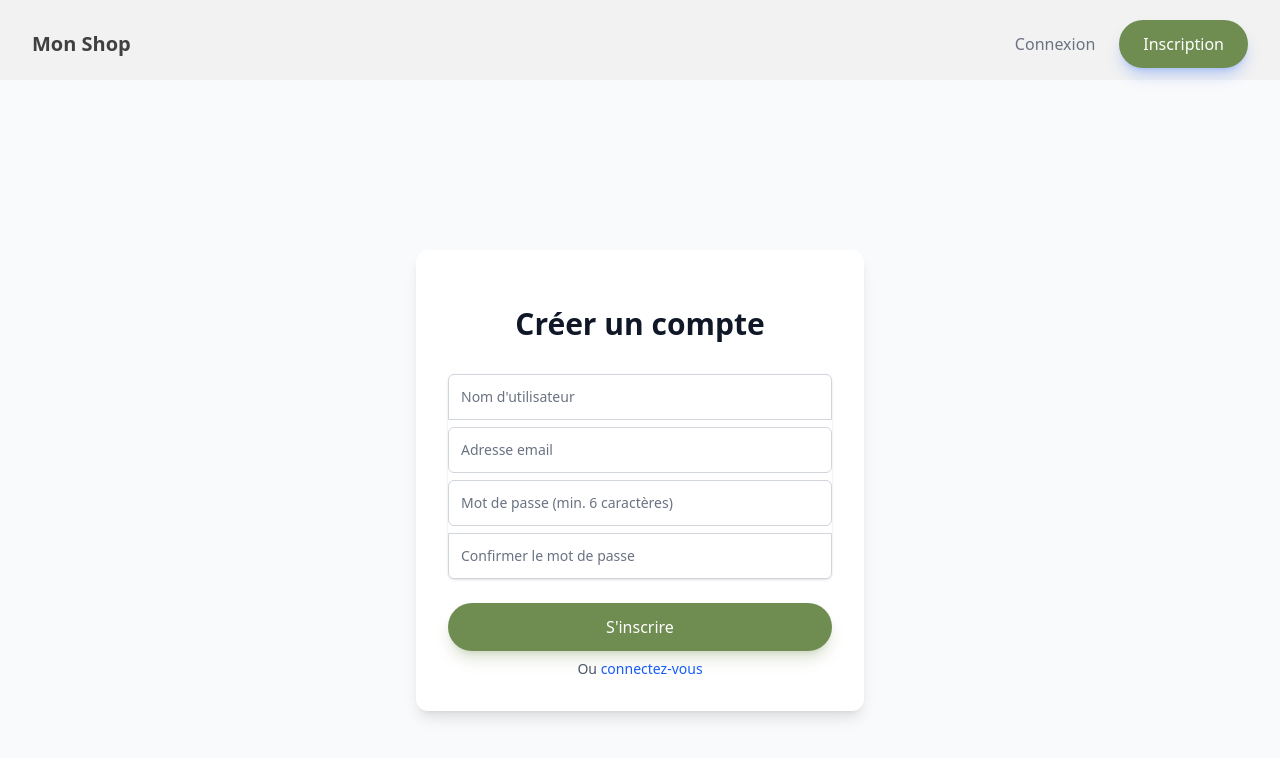
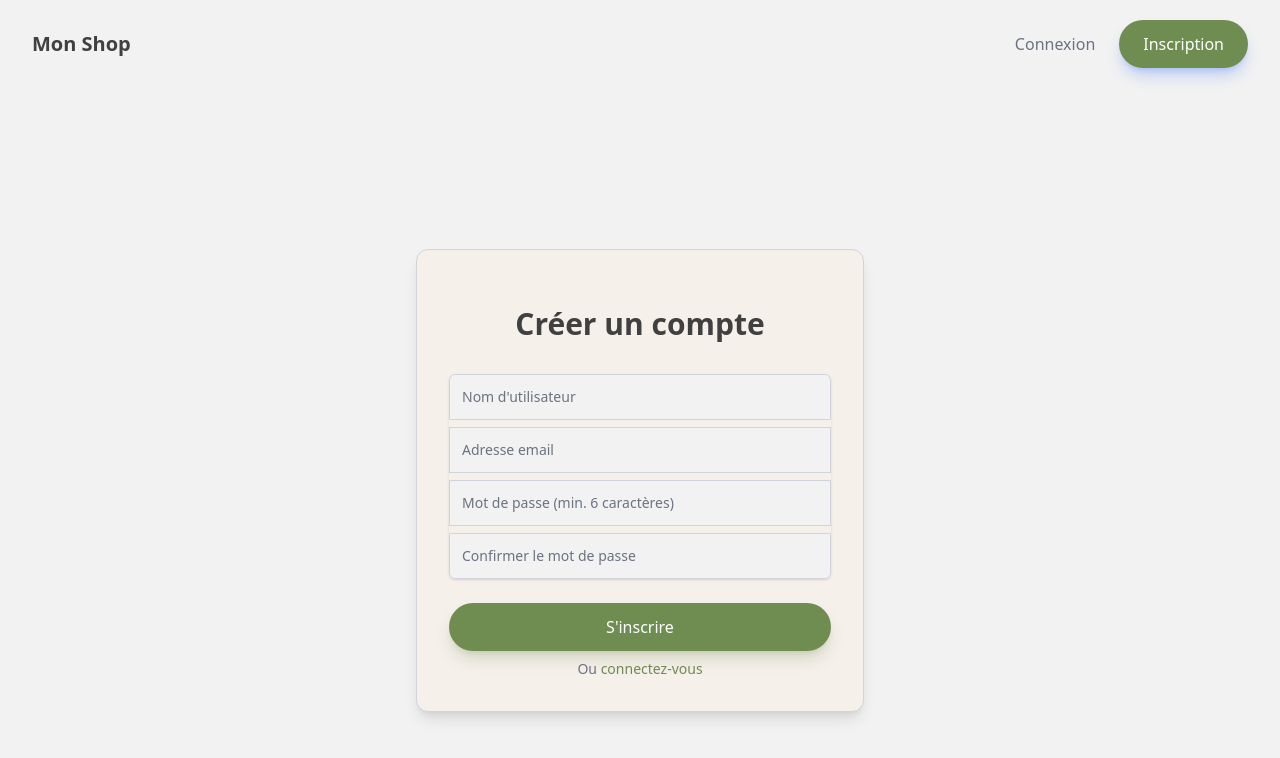
Before and after one commit to MateoOff/E-comProjet, a React app in the folder frontend/: page /register in a window 1280 px wide. Shown: the top 758 px of the page. Built offline with nearby package versions, Linux system fonts and the light colour scheme; the HTML template or start-up script is replaced by a standard one.

Commit message:
derniere modif

```diff
--- a/frontend/src/components/Button.jsx
+++ b/frontend/src/components/Button.jsx
@@ -12,9 +12,7 @@ export const Button = ({
     default:
       "bg-primary text-primary-foreground hover:bg-primary/90 shadow-lg shadow-primary/25",
     destructive:
-      "bg-red-600 text-white hover:bg-red-700 shadow-lg shadow-red-600/25",
-    outline:
-      "border border-input bg-transparent hover:bg-accent hover:text-accent-foreground",
+      "bg-destructive text-white hover:bg-destructive/80 shadow-lg shadow-destructive/25",
     primary:
       "bg-primary text-white hover:bg-primary/75 shadow-lg shadow-primary/25",
   };
--- a/frontend/src/components/ThemeToggle.jsx
+++ b/frontend/src/components/ThemeToggle.jsx
@@ -30,10 +30,7 @@ export const ThemeToggle = ({ className }) => {
     <button
       onClick={toggleTheme}
       className={cn(
-        "p-2 rounded-full transition-colors duration-300",
-        "hover:bg-gray-200 dark:hover:bg-gray-300",
-        "focus:outline-none ",
-        "fixed top-4 right-5 z-50 max-sm:hidden",
+        "p-2 rounded-full hover:bg-muted transition-colors",
         className,
       )}
       aria-label={`Passer en mode ${isDarkMode ? "clair" : "sombre"}`}
--- a/frontend/src/index.css
+++ b/frontend/src/index.css
@@ -21,13 +21,13 @@
     --background: #f2f2f2; /* fond principal gris clair doux */
     --foreground: #404040; /* texte principal gris foncé */
     --card: #f5f0ea; /* cartes beige/sable chaleureux */
-    --subcard: #d0b89a; /* ← beau marron clair chaleureux, doux et élégant */
+    --subcard: #e4d1b3; /* ← beau marron clair chaleureux, doux et élégant */
     --primary: #6f8c51; /* vert olive principal */
     --primary-foreground: #ffffff; /* texte blanc sur vert */
     --muted: #e5e7eb; /* hover gris très clair */
     --muted-foreground: #6b7280; /* gris moyen pour secondary text */
     --border: #d1d5db; /* bordures gris clair */
-    --border-subcard: #b89a7a;
+    --border-subcard: #d8c2a4;
     --destructive: #e11d48; /* rose-rouge vif pour danger */
     --destructive-foreground: #ffffff;
   }
--- a/frontend/src/layout/Navbar.jsx
+++ b/frontend/src/layout/Navbar.jsx
@@ -4,6 +4,7 @@ import { Link } from "react-router-dom";
 import { Menu, X, LogOut, ShoppingCart, User } from "lucide-react";
 import { Button } from "../components/Button";
 import { ThemeToggle } from "../components/ThemeToggle";
+import { cn } from "../lib/utils";
 
 export const Navbar = ({ isAuthenticated, onLogout, cartItemCount = 0 }) => {
   const [isMobileMenuOpen, setIsMobileMenuOpen] = useState(false);
@@ -60,7 +61,7 @@ export const Navbar = ({ isAuthenticated, onLogout, cartItemCount = 0 }) => {
                 <User size={20} />
                 Profil
               </Link>
-              <ThemeToggle />
+
               {/* Déconnexion – ici ton Button est parfait car c'est un <button> */}
               <Button
                 variant="destructive"
@@ -70,6 +71,12 @@ export const Navbar = ({ isAuthenticated, onLogout, cartItemCount = 0 }) => {
                 <LogOut size={16} className="mr-2" />
                 Déconnexion
               </Button>
+              <ThemeToggle
+                className={cn(
+                  "fixed right-5 z-50 p-2 rounded-full hover:bg-muted transition-all duration-300 max-sm:hidden",
+                  isScrolled ? "top-2" : "top-4", // ajuste selon tes py-3 / py-5
+                )}
+              />
             </>
           ) : (
             <>
--- a/frontend/src/pages/Register.jsx
+++ b/frontend/src/pages/Register.jsx
@@ -5,7 +5,7 @@ import { Button } from "../components/Button";
 
 export default function Register() {
   const [email, setEmail] = useState("");
-  const [username, setUsername] = useState(""); // ← NOUVEAU
+  const [username, setUsername] = useState("");
   const [password, setPassword] = useState("");
   const [confirmPassword, setConfirmPassword] = useState("");
   const [error, setError] = useState("");
@@ -16,27 +16,22 @@ export default function Register() {
     e.preventDefault();
     setError("");
 
-    // Validation frontend
     if (password !== confirmPassword) {
       setError("Les mots de passe ne correspondent pas");
       return;
     }
-
     if (password.length < 6) {
       setError("Le mot de passe doit contenir au moins 6 caractères");
       return;
     }
-
     if (!username) {
       setError("Le nom d'utilisateur est obligatoire");
       return;
     }
-
     if (username.length < 3 || username.length > 20) {
       setError("Le nom d'utilisateur doit faire entre 3 et 20 caractères");
       return;
     }
-
     if (!/^[a-zA-Z0-9_]+$/.test(username)) {
       setError(
         "Le nom d'utilisateur ne peut contenir que lettres, chiffres et _",
@@ -50,16 +45,12 @@ export default function Register() {
       const res = await fetch(`${import.meta.env.VITE_API_URL}/register`, {
         method: "POST",
         headers: { "Content-Type": "application/json" },
-        body: JSON.stringify({ email, username, password }), // ← AJOUT username
+        body: JSON.stringify({ email, username, password }),
       });
-
       const data = await res.json();
-
       if (!res.ok) {
         throw new Error(data.error || "Erreur lors de l'inscription");
       }
-
-      // Succès → redirection vers login
       alert("Inscription réussie ! Vous pouvez maintenant vous connecter.");
       navigate("/login");
     } catch (err) {
@@ -70,17 +61,17 @@ export default function Register() {
   };
 
   return (
-    <div className="min-h-screen flex items-center justify-center bg-gray-50 dark:bg-gray-900 px-4">
-      <div className="max-w-md w-full space-y-8 p-8 bg-white dark:bg-gray-800 rounded-xl shadow-lg">
+    <div className="min-h-screen flex items-center justify-center bg-background px-4">
+      <div className="max-w-md w-full space-y-8 p-8 bg-card rounded-xl shadow-lg border border-border">
         <div>
-          <h2 className="mt-6 text-center text-3xl font-bold text-gray-900 dark:text-white">
+          <h2 className="mt-6 text-center text-3xl font-bold text-foreground">
             Créer un compte
           </h2>
         </div>
 
         <form className="mt-8 space-y-6" onSubmit={handleSubmit}>
           {error && (
-            <div className="bg-red-100 border border-red-400 text-red-700 px-4 py-3 rounded relative text-sm">
+            <div className="bg-destructive/10 border border-destructive text-destructive px-4 py-3 rounded text-sm">
               {error}
             </div>
           )}
@@ -99,7 +90,7 @@ export default function Register() {
                 required
                 value={username}
                 onChange={(e) => setUsername(e.target.value.trim())}
-                className="appearance-none rounded-t-md relative block w-full mb-2 px-3 py-3 border border-gray-300 dark:border-gray-600 placeholder-gray-500 dark:placeholder-gray-400 text-gray-900 dark:text-white bg-white dark:bg-gray-700 focus:outline-none focus:ring-blue-500 focus:border-blue-500 focus:z-10 sm:text-sm"
+                className="appearance-none rounded-t-md relative block mb-2 w-full px-3 py-3 border border-border bg-background text-foreground placeholder-muted-foreground focus:outline-none focus:ring-2 focus:ring-primary focus:border-primary sm:text-sm"
                 placeholder="Nom d'utilisateur"
               />
             </div>
@@ -117,7 +108,7 @@ export default function Register() {
                 required
                 value={email}
                 onChange={(e) => setEmail(e.target.value.trim())}
-                className="appearance-none rounded-md relative block w-full mb-2 px-3 py-3 border border-gray-300 dark:border-gray-600 placeholder-gray-500 dark:placeholder-gray-400 text-gray-900 dark:text-white bg-white dark:bg-gray-700 focus:outline-none focus:ring-blue-500 focus:border-blue-500 focus:z-10 sm:text-sm"
+                className="appearance-none relative block w-full mb-2 px-3 py-3 border border-border bg-background text-foreground placeholder-muted-foreground focus:outline-none focus:ring-2 focus:ring-primary focus:border-primary sm:text-sm"
                 placeholder="Adresse email"
               />
             </div>
@@ -135,7 +126,7 @@ export default function Register() {
                 required
                 value={password}
                 onChange={(e) => setPassword(e.target.value)}
-                className="appearance-none rounded-md relative block w-full mb-2 px-3 py-3 border border-gray-300 dark:border-gray-600 placeholder-gray-500 dark:placeholder-gray-400 text-gray-900 dark:text-white bg-white dark:bg-gray-700 focus:outline-none focus:ring-blue-500 focus:border-blue-500 focus:z-10 sm:text-sm"
+                className="appearance-none relative block w-full mb-2 px-3 py-3 border border-border bg-background text-foreground placeholder-muted-foreground focus:outline-none focus:ring-2 focus:ring-primary focus:border-primary sm:text-sm"
                 placeholder="Mot de passe (min. 6 caractères)"
               />
             </div>
@@ -153,7 +144,7 @@ export default function Register() {
                 required
                 value={confirmPassword}
                 onChange={(e) => setConfirmPassword(e.target.value)}
-                className="appearance-none rounded-b-md relative block w-full px-3 py-3 border border-gray-300 dark:border-gray-600 placeholder-gray-500 dark:placeholder-gray-400 text-gray-900 dark:text-white bg-white dark:bg-gray-700 focus:outline-none focus:ring-blue-500 focus:border-blue-500 focus:z-10 sm:text-sm"
+                className="appearance-none rounded-b-md relative block w-full px-3 py-3 border border-border bg-background text-foreground placeholder-muted-foreground focus:outline-none focus:ring-2 focus:ring-primary focus:border-primary sm:text-sm"
                 placeholder="Confirmer le mot de passe"
               />
             </div>
@@ -169,11 +160,11 @@ export default function Register() {
               {loading ? "Inscription en cours..." : "S'inscrire"}
             </Button>
 
-            <p className="mt-2 text-center text-sm text-gray-600 dark:text-gray-400">
+            <p className="mt-2 text-center text-sm text-muted-foreground">
               Ou{" "}
               <Link
                 to="/login"
-                className="font-medium text-blue-600 hover:text-blue-500"
+                className="font-medium text-primary hover:text-primary/80 transition-colors"
               >
                 connectez-vous
               </Link>
```
Also changed, not shown: frontend/src/pages/Login.jsx (+15 -14 lines).
